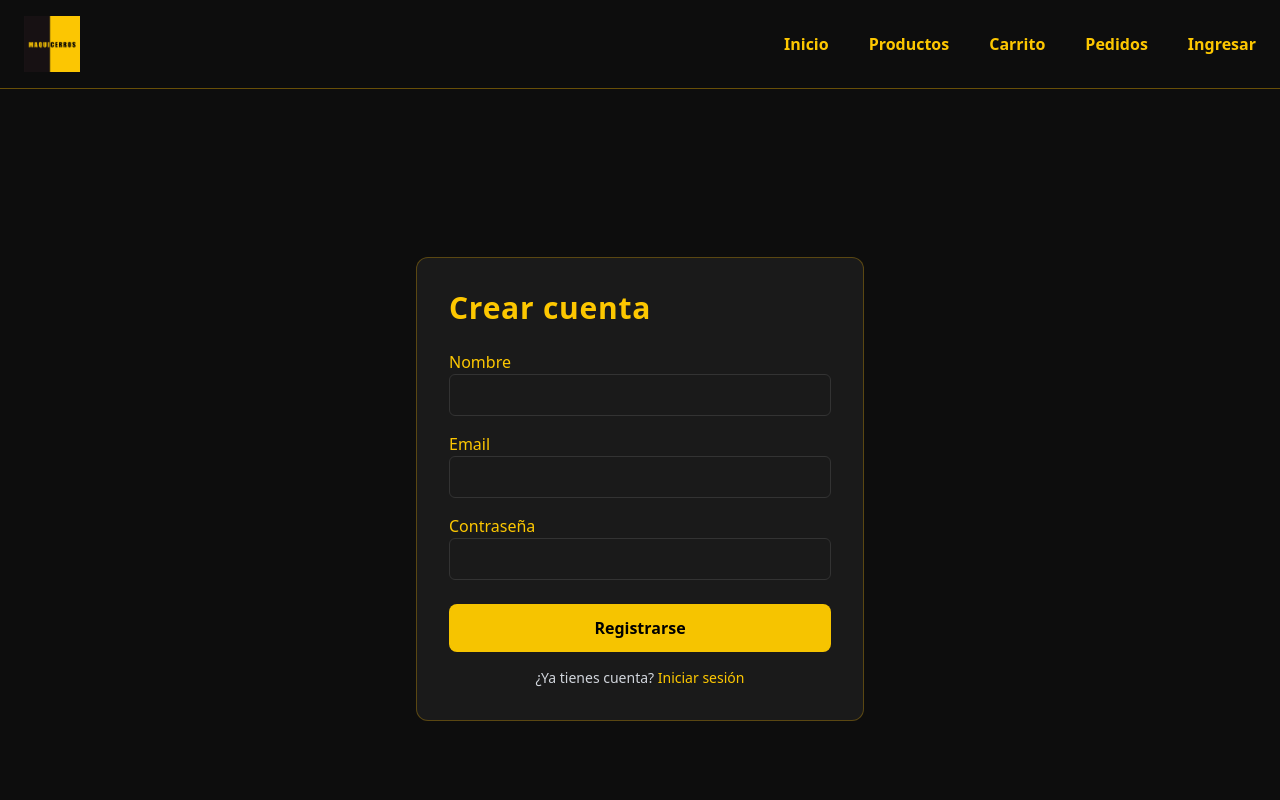
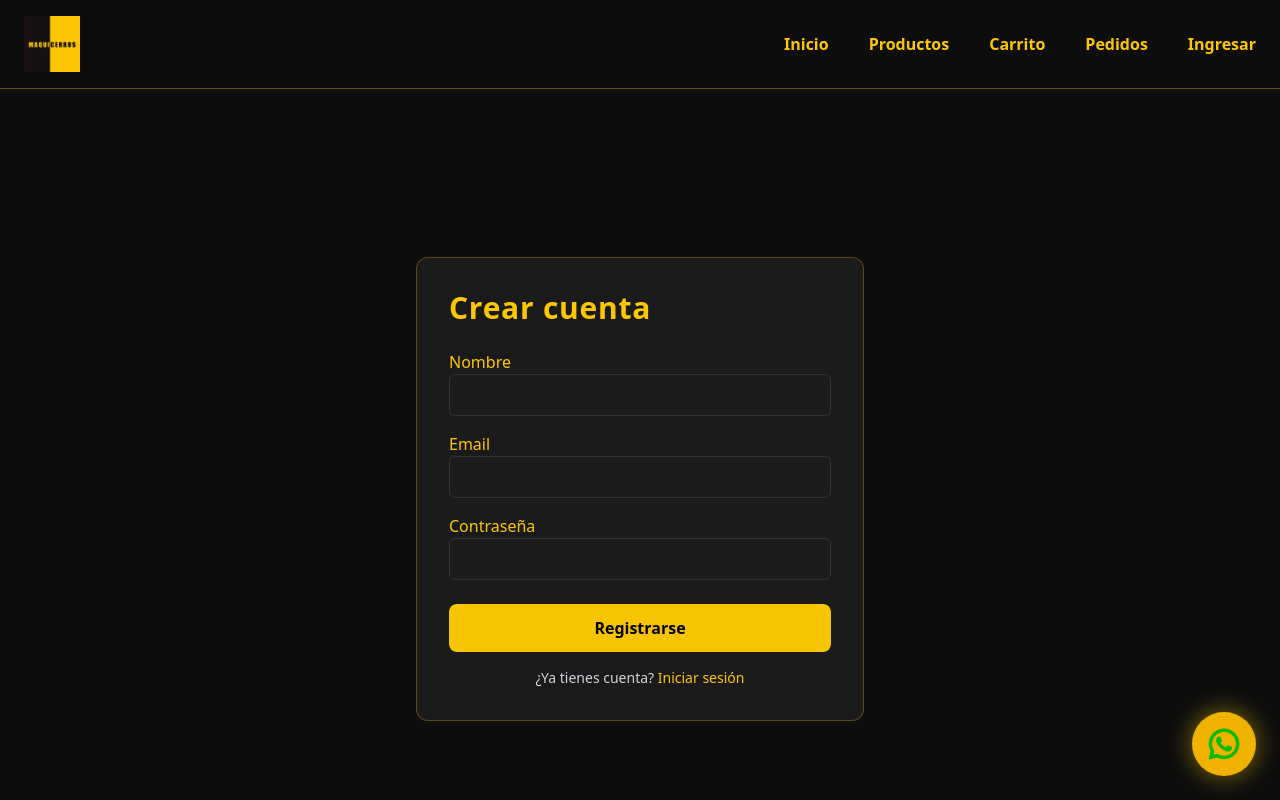
Before and after one commit to SWONG06/maquicerros-web, a React (Vite) app: page /registro in a window 1280 px wide. Shown: the top 800 px of the page. Built offline with nearby package versions, Linux system fonts and the light colour scheme.

Commit message:
Actualización del navbar + mejoras del toast + ajustes móviles

```diff
--- a/src/App.jsx
+++ b/src/App.jsx
@@ -6,6 +6,7 @@ import { OrdersProvider } from "./context/OrdersContext";
 
 import Navbar from "./components/Navbar";
 import Footer from "./components/Footer";
+import WhatsappButton from "./components/WhatsappButton";
 
 import Home from "./pages/Home";
 import Products from "./pages/Products";
@@ -74,6 +75,9 @@ function App() {
             <Route path="/registro" element={<Register />} />
           </Routes>
 
+          {/* Botón flotante de WhatsApp */}
+          <WhatsappButton />
+
           <Footer />
 
         </OrdersProvider>
--- /dev/null
+++ b/src/components/WhatsappButton.jsx
@@ -0,0 +1,19 @@
+const WhatsappButton = () => {
+  const phone = "51984371681"; // <-- Cambiar al número de la empresa
+  const message =
+    "Hola, vengo desde la página web de Maquicerros y deseo más información.";
+  const url = `https://wa.me/${phone}?text=${encodeURIComponent(message)}`;
+
+  return (
+    <a
+      href={url}
+      target="_blank"
+      rel="noopener noreferrer"
+      className="fixed bottom-6 right-6 bg-yellow-500 hover:bg-yellow-400 p-4 rounded-full shadow-[0_0_25px_rgba(255,215,0,0.5)] transition-all duration-300 hover:scale-110 z-50"
+    >
+      <img src="/whatsapp.svg" alt="WhatsApp" className="w-8 h-8" />
+    </a>
+  );
+};
+
+export default WhatsappButton;
```
Also changed, not shown: public/whatsapp.svg (added).
